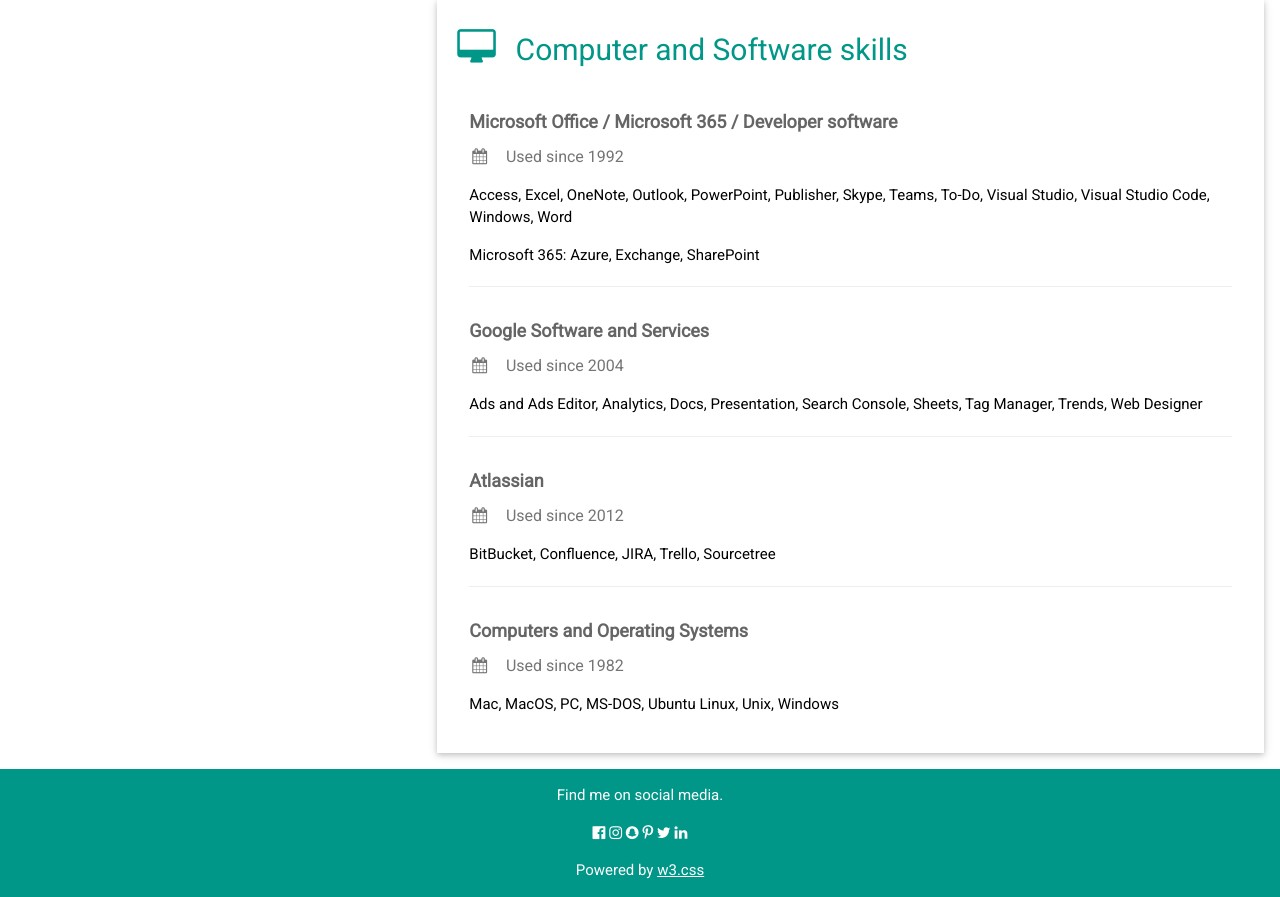
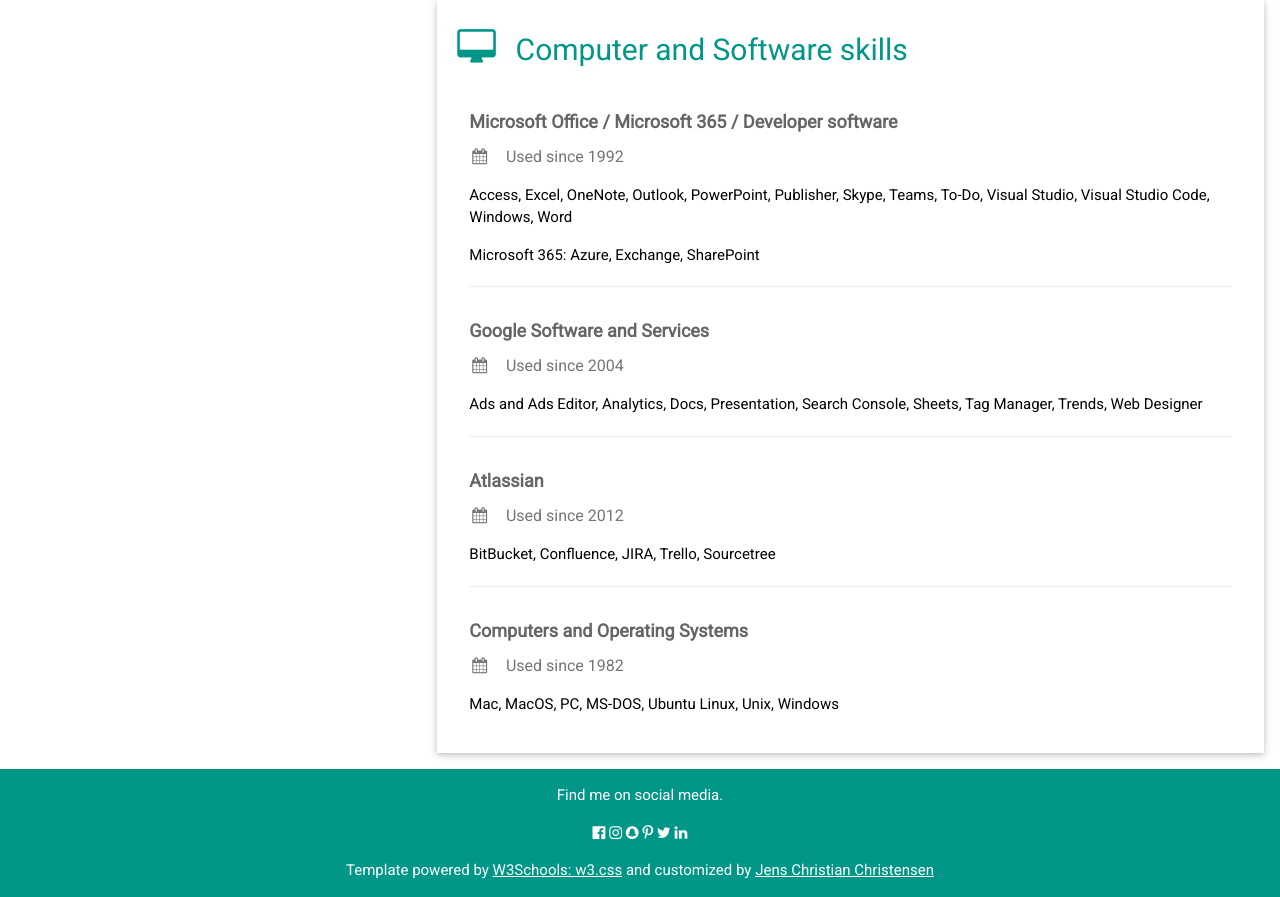
Before and after one commit to jenschr69/jenschrnet, a plain HTML site: page index.html in a window 1280 px wide. Shown: the part 1930-2827 px from the top of the page. Drawn offline with nearby package versions, Linux system fonts and the light colour scheme.

Commit message:
Updating credit in the footer

```diff
--- a/index.html
+++ b/index.html
@@ -17,8 +17,6 @@
 <header class="w3-container w3-teal w3-center">
   <a href="/"><h1>Jens Christian Christensen - Front End Developer</h1></a>
 </header>
-
-
 
 <!-- Page Container -->
 <div class="w3-content w3-margin-top" style="max-width:1400px;">
@@ -195,7 +193,7 @@
   <i class="fa fa-pinterest-p w3-hover-opacity"></i>
   <i class="fa fa-twitter w3-hover-opacity"></i>
   <i class="fa fa-linkedin w3-hover-opacity"></i>
-  <p>Powered by <a href="https://www.w3schools.com/w3css/default.asp" target="_blank">w3.css</a></p>
+  <p>Template powered by <a href="https://www.w3schools.com/w3css/default.asp" target="_blank">W3Schools: w3.css</a> and customized by <a href="https://www.jenschr.net">Jens Christian Christensen</a></p>
 </footer>
 
 </body>
```
